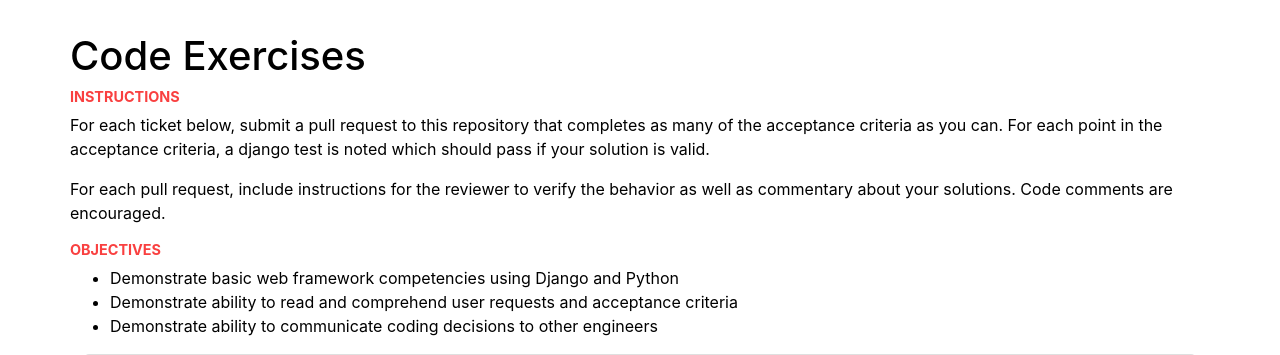
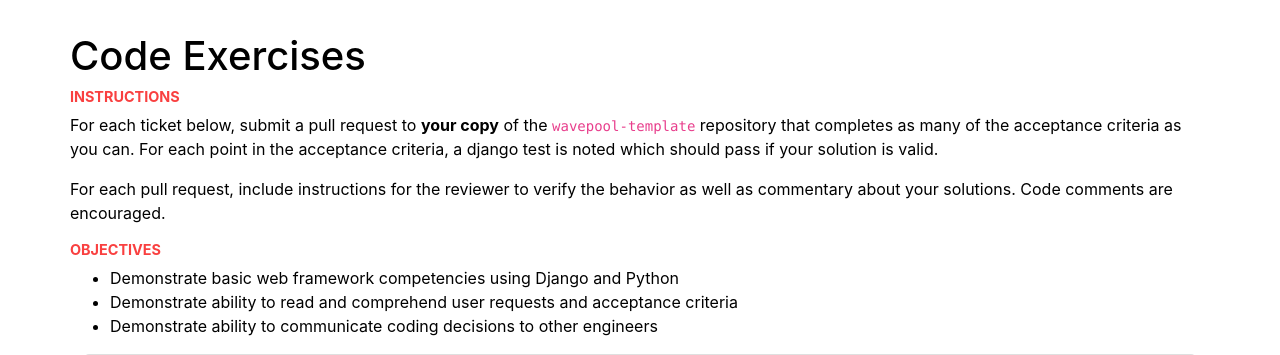
Before and after one commit to industrydive/wavepool-template, a Django app: page /instructions/ in a window 1280 px wide. Shown: the part 58-413 px from the top of the page. Run offline with Django 3.2, Linux system fonts and the light colour scheme; some libraries are stand-ins or nearby versions.

Commit message:
Clarify PR instructions

```diff
--- a/wavepool/templates/wavepool/instructions.html
+++ b/wavepool/templates/wavepool/instructions.html
@@ -10,7 +10,7 @@
 			<h2>Instructions</h2>
 		</div>
 		<div class="row">
-			<p>For each ticket below, submit a pull request to this repository that completes as many of the acceptance criteria as you can. For each point in the acceptance criteria, a django test is noted which should pass if your solution is valid.</p>
+			<p>For each ticket below, submit a pull request to <strong>your copy</strong> of the <code>wavepool-template</code> repository that completes as many of the acceptance criteria as you can. For each point in the acceptance criteria, a django test is noted which should pass if your solution is valid.</p>
 
 			<p>For each pull request, include instructions for the reviewer to verify the behavior as well as commentary about your solutions. Code comments are encouraged.</p>
 		</div>
```
